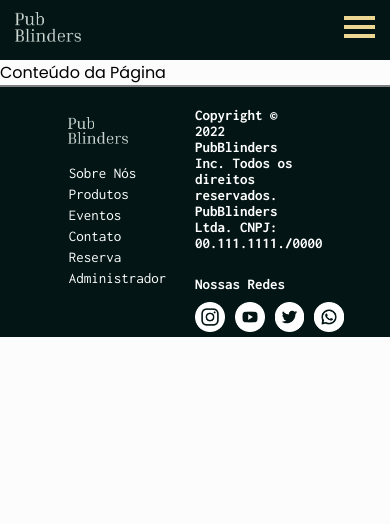
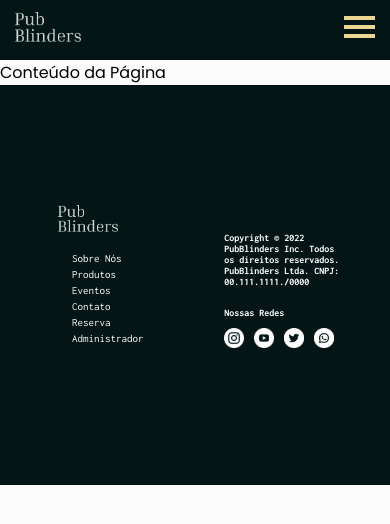
Before and after one commit to barbmariana/pub_FrontEnd_View_Part, a React (Vite) app in the folder View/my-app-react/: page / in a window 390 px wide. Shown: the top 524 px of the page. Built offline with nearby package versions, Linux system fonts and the light colour scheme.

Commit message:
responsividadeFooter

```diff
--- a/View/my-app-react/src/componentes/Footer/footer.css
+++ b/View/my-app-react/src/componentes/Footer/footer.css
@@ -5,24 +5,24 @@
     font-family: 'Inconsolata', monospace;
     width: 100%;
     margin: 0 auto;
-    height: 250px;
-    border-top: 2px solid grey;
+    height: 400px;
     display: flex;
     flex-direction: row;
-    justify-content: space-evenly;
+    justify-content: space-around;
     align-items: center;
 }
 .footer1{
-    width: 10%;
+    width: 20%;
     display: flex;
     flex-direction: column;
     align-items: center;
+    justify-content: center;
 
 }
 
 .footer1 img{
     width: 60px;
-    text-align: center;
+
 
 }
 
@@ -49,7 +49,7 @@ a{
 
 
 .footer2{
-    width: 30%;
+    width: 50%;
     color: white;
     font-family: 'Inconsolata', monospace;
     display: flex;
@@ -71,3 +71,46 @@ a{
     width: 30px;
     margin-right: 10px;
 }
+
+@media  screen and (max-width:1000px) {
+    .footer1{
+        width: 30%;
+    }
+   .footer1 h2{
+        font-size: 20px;
+    }
+
+    .footer1 h3{
+        font-size: 14px;
+    }
+
+    .footer2{
+        width: 30%;
+    }
+    .footer2 h3{
+        font-size: 13px;
+    }
+
+}
+
+@media  screen and (max-width:500px) {
+    .footer1{
+        width: 20%;
+    }
+
+    .footer1 li{
+        font-size: 11px;
+    }
+
+    .footer2{
+        width: 30%;
+    }
+    .footer2 h3{
+        font-size: 10px;
+    }
+
+    .footer2 img{
+        height: 20px;
+        width: 20px;
+    }
+}
```
